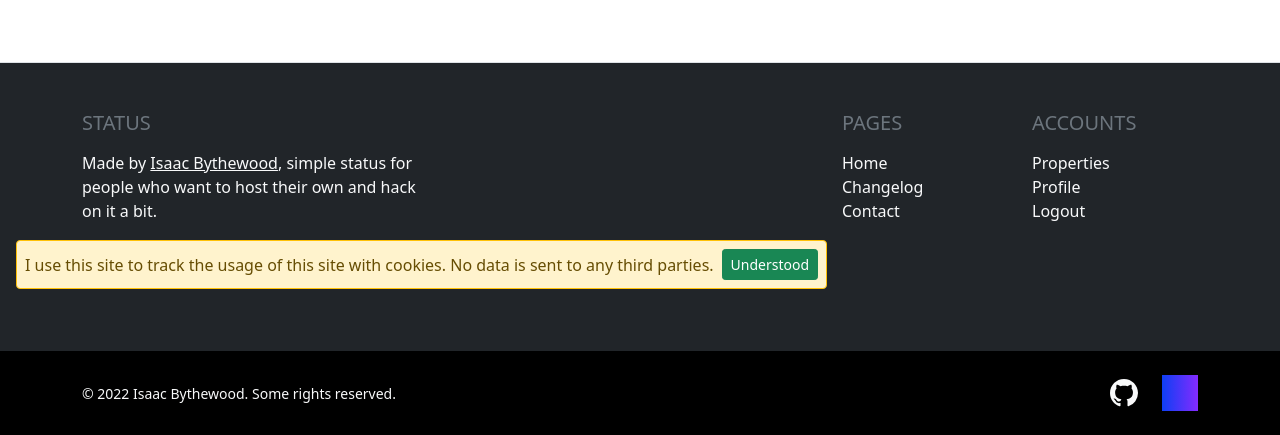
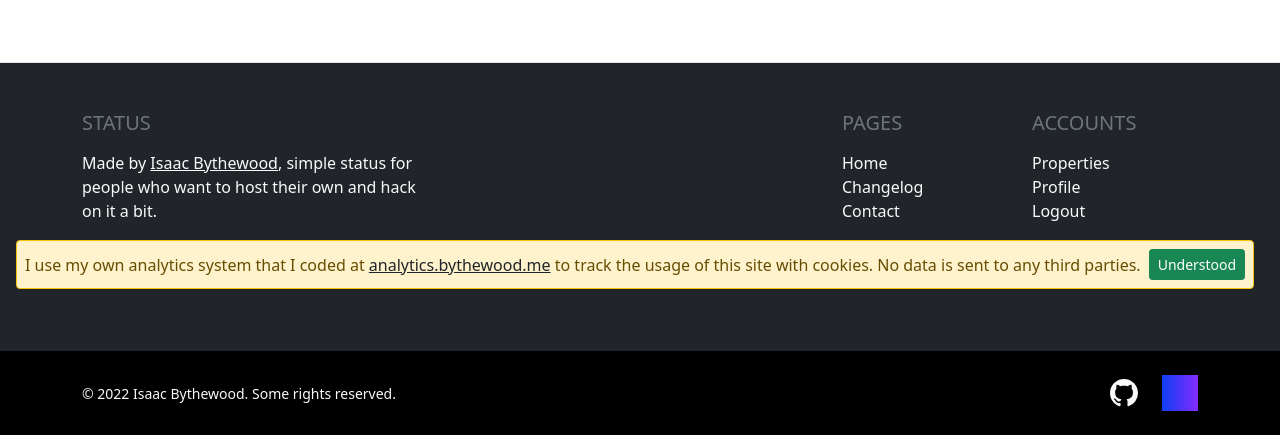
Before and after one commit to overshard/status, a Django app: page /accounts/profile/ in a window 1280 px wide. Shown: the part 495-930 px from the top of the page. Run offline with Django 4.2, Linux system fonts and the light colour scheme; a user stored in the database is signed in; style sheets or scripts are compiled from the project's sources; parts of the project's set-up code (start-up, migrations or seed data) failed here and were passed over.

Commit message:
Change cookie warning message

```diff
--- a/status/templates/base.html
+++ b/status/templates/base.html
@@ -110,7 +110,7 @@
   {% endblock %}
 
   <div id="cookie-warning" class="alert alert-warning bg-yellow-100 border-warning alert-dismissible fade position-fixed bottom-0 start-0 m-3 p-2 d-flex flex-column flex-md-row align-items-md-center d-print-none" style="z-index: 1100;" role="alert">
-    <span>I use this site to track the usage of this site with cookies. No data is sent to any third parties.</span>
+    <span>I use my own analytics system that I coded at <a href="https://analytics.bythewood.me/" target="_blank" class="text-dark">analytics.bythewood.me</a> to track the usage of this site with cookies. No data is sent to any third parties.</span>
     <button type="button" class="btn btn-sm btn-success ms-md-2 mt-2 mt-md-0" data-bs-dismiss="alert" aria-label="Okay">Understood</button>
   </div>
 
```
